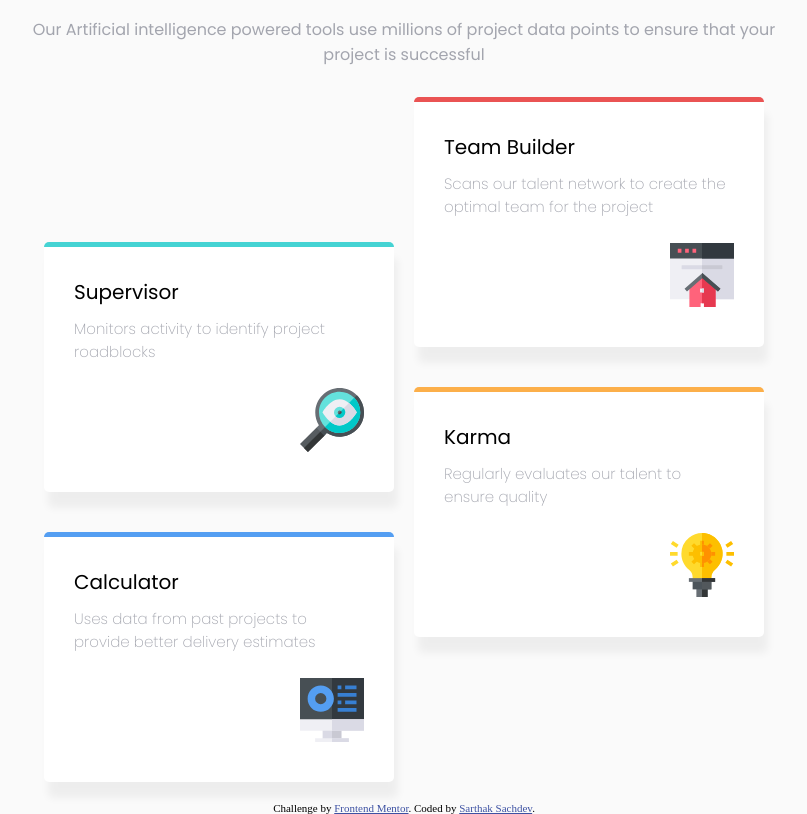
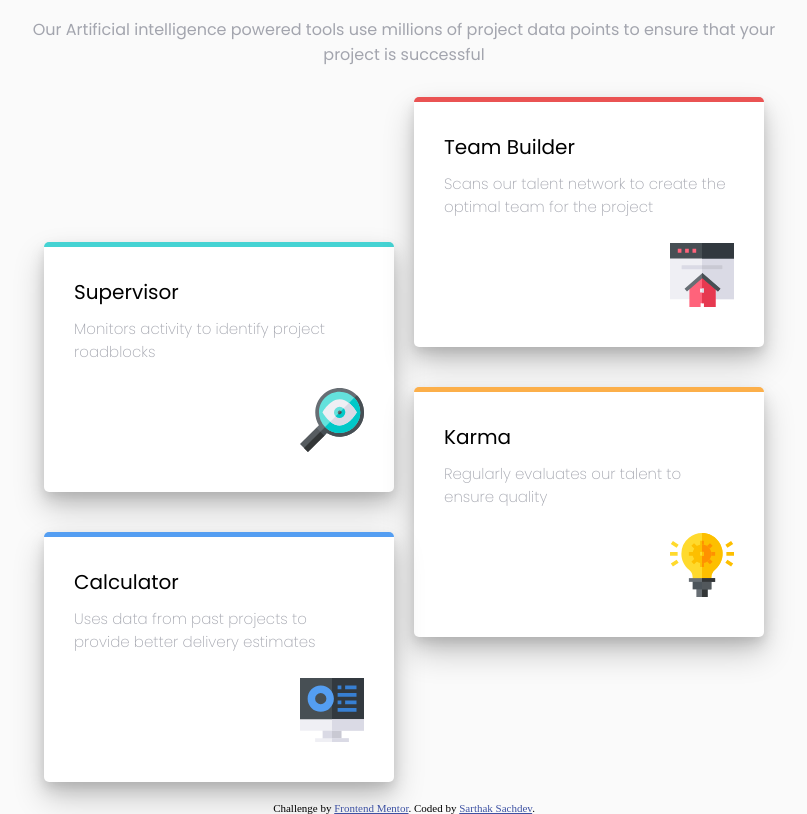
Before and after one commit to SartHak-0-Sach/Four-card-feature-section_frontend_project, a plain HTML site: page index.html in a window 1280 px wide. Shown: the part 123-937 px from the top of the page, without its empty margins (236-1043 px from the left). Drawn offline with Linux system fonts and the light colour scheme.

Commit message:
Update style.css

```diff
--- a/style.css
+++ b/style.css
@@ -43,7 +43,13 @@ body {
     background-color: #fff;
     height: 250px;
     border-radius: 5px;
-    box-shadow: 4px 16px 8px rgba(0, 0, 0, 0.05);
+    box-shadow:
+        0 4px 8px rgba(0, 0, 0, 0.05),
+        /* top shadow */
+        0 8px 16px rgba(0, 0, 0, 0.1),
+        /* left and right shadow */
+        0 16px 32px rgba(0, 0, 0, 0.2);
+        /* bottom shadow */
 }
 
 .card h2 {
```
